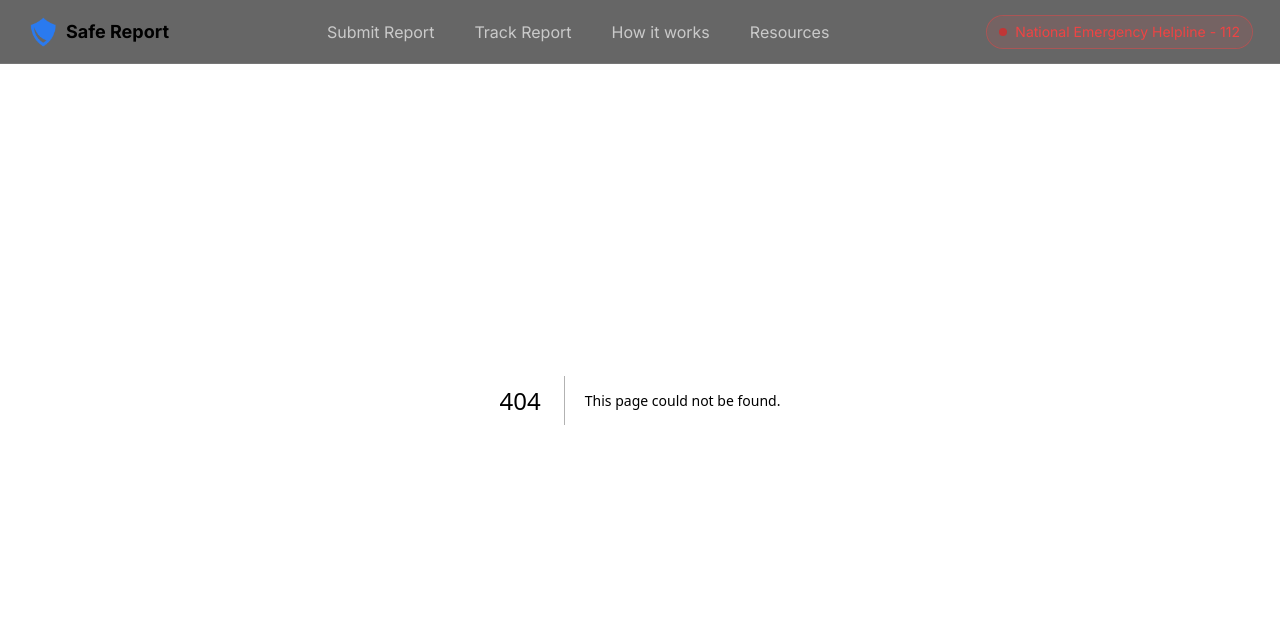
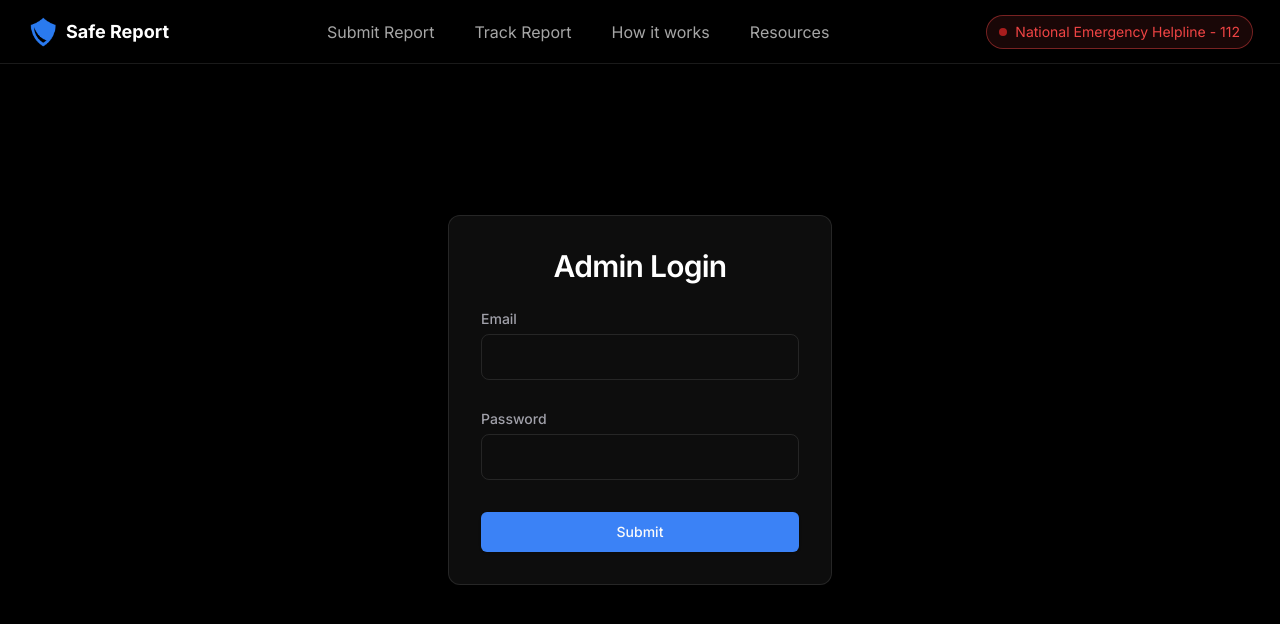
Before and after one commit to 10xshivam/ReportNow, a Next.js app: page /sign-in in a window 1280 px wide. Before the commit this address had no page. Shown: the top 624 px of the page. Built offline with nearby package versions, Linux system fonts and the light colour scheme.

Commit message:
feat: implement sign-in and dashboard pages, add login validation schema, and update middleware for authentication routes

```diff
--- /dev/null
+++ b/src/app/(auth)/sign-in/page.tsx
@@ -0,0 +1,114 @@
+"use client";
+import { loginSchema } from "@/schemas/loginSchema";
+import { zodResolver } from "@hookform/resolvers/zod";
+import React, { useState } from "react";
+import { useForm } from "react-hook-form";
+import { z } from "zod";
+import { Button } from "@/components/ui/button";
+import {
+  Form,
+  FormControl,
+  FormField,
+  FormItem,
+  FormLabel,
+} from "@/components/ui/form";
+import { Input } from "@/components/ui/input";
+import { signIn } from "next-auth/react";
+import { useToast } from "@/hooks/use-toast";
+import { useRouter } from "next/navigation";
+import { LoaderCircle } from "lucide-react";
+
+export default function Signin() {
+  const [isSubmitting, setIsSubmitting] = useState(false);
+  const router = useRouter();
+  const {toast} = useToast();
+  const form = useForm<z.infer<typeof loginSchema>>({
+    resolver: zodResolver(loginSchema),
+    defaultValues: {
+      email: "",
+      password: "",
+    },
+  });
+
+  const onSubmit = async (data: z.infer<typeof loginSchema>) => {
+    setIsSubmitting(true);
+    const result = await signIn("credentials", {
+      redirect: false,
+      email: data.email,
+      password: data.password,
+    });
+    console.log(result);
+    if (result?.error) {
+      if (result.error === "CredentialsSignin") {
+        toast({
+          title: "Login Failed",
+          description: "Incorrect username or password",
+          variant: "destructive",
+        });
+      } else {
+        toast({
+          title: "Error",
+          description: result.error,
+          variant: "destructive",
+        });
+      }
+    }
+    setIsSubmitting(false);
+    if (result?.url) {
+      router.replace('/dashboard');
+    }
+  };
+  return (
+    <div className="flex justify-center items-center w-full min-h-screen">
+      <div className="flex justify-center items-center flex-col w-96 bg-white/5 p-8 rounded-xl border border-white/10">
+        <h2 className="text-3xl mb-7 tracking-tight font-semibold">
+          Admin Login
+        </h2>
+        <Form {...form}>
+          <form
+            onSubmit={form.handleSubmit(onSubmit)}
+            className="space-y-8 w-full"
+          >
+            <FormField
+              control={form.control}
+              name="email"
+              render={({ field }) => (
+                <FormItem>
+                  <FormLabel>Email</FormLabel>
+                  <FormControl>
+                    <Input type="email" {...field} />
+                  </FormControl>
+                </FormItem>
+              )}
+            />
+            <FormField
+              control={form.control}
+              name="password"
+              render={({ field }) => (
+                <FormItem>
+                  <FormLabel>Password</FormLabel>
+                  <FormControl>
+                    <Input type="password" {...field} />
+                  </FormControl>
+                </FormItem>
+              )}
+            />
+            <Button
+              type="submit"
+              className="w-full h-10 bg-blue-500 hover:bg-blue-600"
+            >
+              {isSubmitting ? (
+                <>
+                  <LoaderCircle className="animate-spin" />
+                  Loading
+                </>
+              ) : (
+                "Submit"
+              )}
+            </Button>
+          </form>
+        </Form>
+      </div>
+    </div>
+  );
+}
--- /dev/null
+++ b/src/app/dashboard/page.tsx
@@ -0,0 +1,9 @@
+"use client"
+import { signOut } from 'next-auth/react'
+import React from 'react'
+
+export default function dashboard() {
+  return (
+    <div className='flex justify-center items-center w-full min-h-screen' onClick={() => signOut()}>logout</div>
+  )
+}
--- a/src/lib/options.ts
+++ b/src/lib/options.ts
@@ -8,8 +8,8 @@ export const authOptions : NextAuthOptions  = {
     adapter: PrismaAdapter(prisma),
     providers:[
         CredentialsProvider({
-            id:"Credentials",
-            name:"Credentials",
+            id:"credentials",
+            name:"credentials",
             credentials:{
                 email:{label:"Email",type:"email"},
                 password:{label:"Password",type:"password"}
--- /dev/null
+++ b/src/schemas/loginSchema.ts
@@ -0,0 +1,6 @@
+import z from 'zod'
+
+export const loginSchema = z.object({
+    email:z.string().email({message:'Invalid email address'}),
+    password:z.string().min(6,{message:"password must be atleast 6 characters"})
+})
```
Also changed, not shown: src/middleware.ts (+6 -6 lines).
